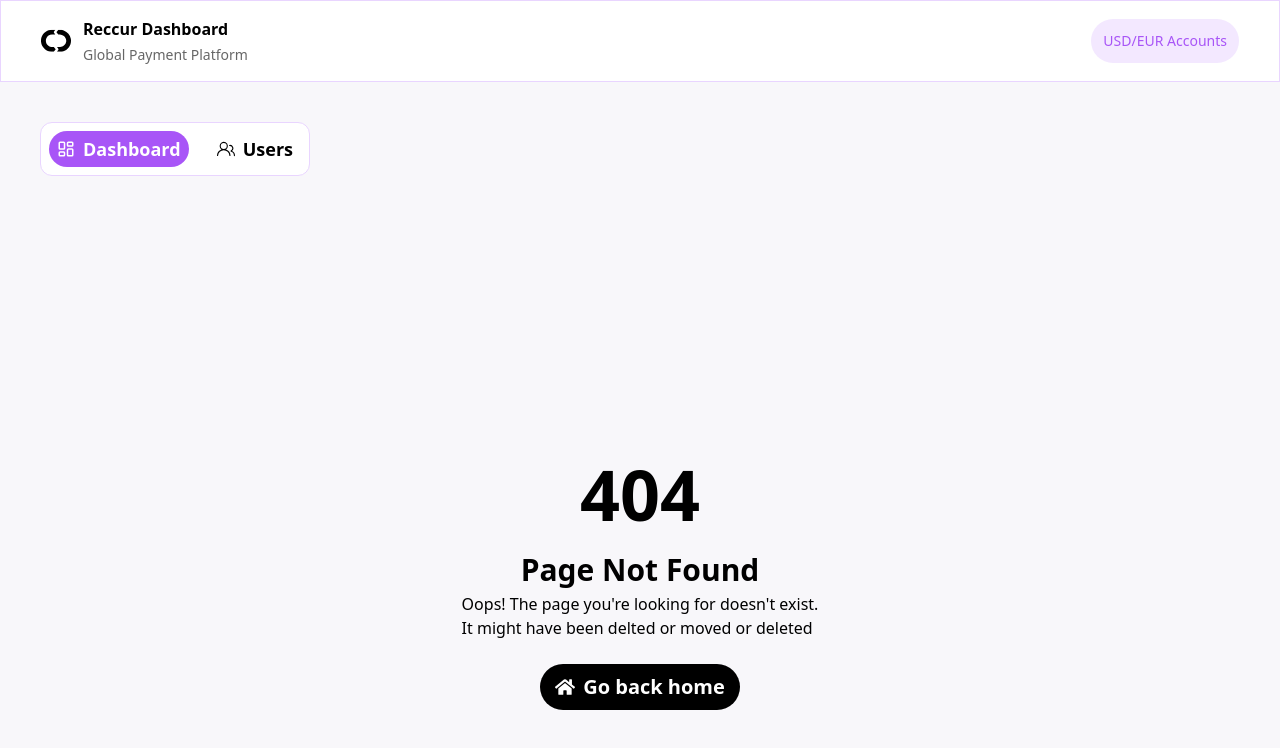
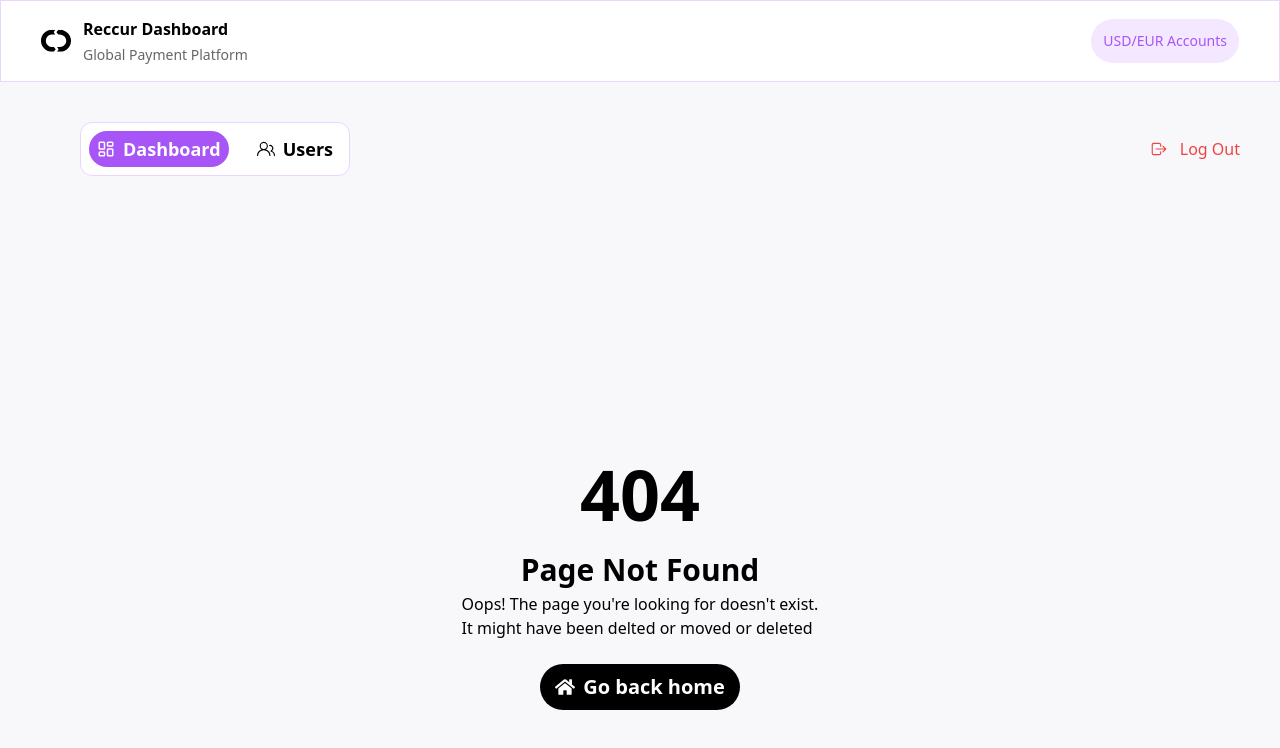
Before and after one commit to Emmyboii/Reccur-admin-dashboard, a React (Create React App) app: page /users in a window 1280 px wide. Shown: the top 748 px of the page. Built offline with nearby package versions, Linux system fonts and the light colour scheme; sample sign-in values are in the browser's storage.

Commit message:
Added log out button

```diff
--- a/src/App.js
+++ b/src/App.js
@@ -10,6 +10,7 @@ import UserDetails from "./Pages/UserDetails";
 import Logo from './Images/Logo_base2.svg';
 import { LuLayoutDashboard } from "react-icons/lu";
 import { GoPeople } from "react-icons/go";
+import { IoLogOutOutline } from "react-icons/io5";
 
 function App() {
   const [dashboardView, setDashboardView] = useState(() => {
@@ -28,6 +29,11 @@ function App() {
       localStorage.clear();
     }
   }, []);
+
+  const logout = () => {
+    localStorage.clear()
+    window.location.reload()
+  }
 
   const hide = location.pathname.includes('/login')
 
@@ -48,7 +54,10 @@ function App() {
         </div>
       )}
 
-      <div className="p-2 w-[270px] border-[1.5px] m-10 border-purple-200 flex items-center justify-between mx-auto sm:mx-10 gap-2 rounded-xl bg-white">
+      {!hide && (
+        <div className="flex sp:flex-row flex-col sp:items-center items-start justify-between gap-4 sm:p-10 p-5">
+
+          <div className="p-2 w-[270px] border-[1.5px] border-purple-200 flex items-center justify-between mx-auto sm:mx-10 gap-2 rounded-xl bg-white">
             <div onClick={() => {
               navigate('/')
               setDashboardView('dashboard')
@@ -67,6 +76,16 @@ function App() {
               <p className="font-semibold text-lg">Users</p>
             </div>
           </div>
+
+          <div
+            onClick={() => logout()}
+            className={`flex items-center text-left gap-3 cursor-pointer text-red-500 py-2 rounded-lg text-base font-medium`}
+          >
+            <IoLogOutOutline size={18} />
+            Log Out
+          </div>
+        </div>
+      )}
 
       {/* Main content */}
       <Routes>
--- a/src/Components/Sidebar.jsx
+++ b/src/Components/Sidebar.jsx
@@ -51,7 +51,6 @@ const Sidebar = ({ closeSidebar }) => {
       </nav>
 
       <div
-        to="/users"
         onClick={() => logout()}
         className={`flex items-center gap-3 cursor-pointer text-red-500 px-6 absolute bottom-5 py-2 rounded-lg text-base font-medium`}
       >
```
Lines whose indentation alone changed are shown as unchanged.
